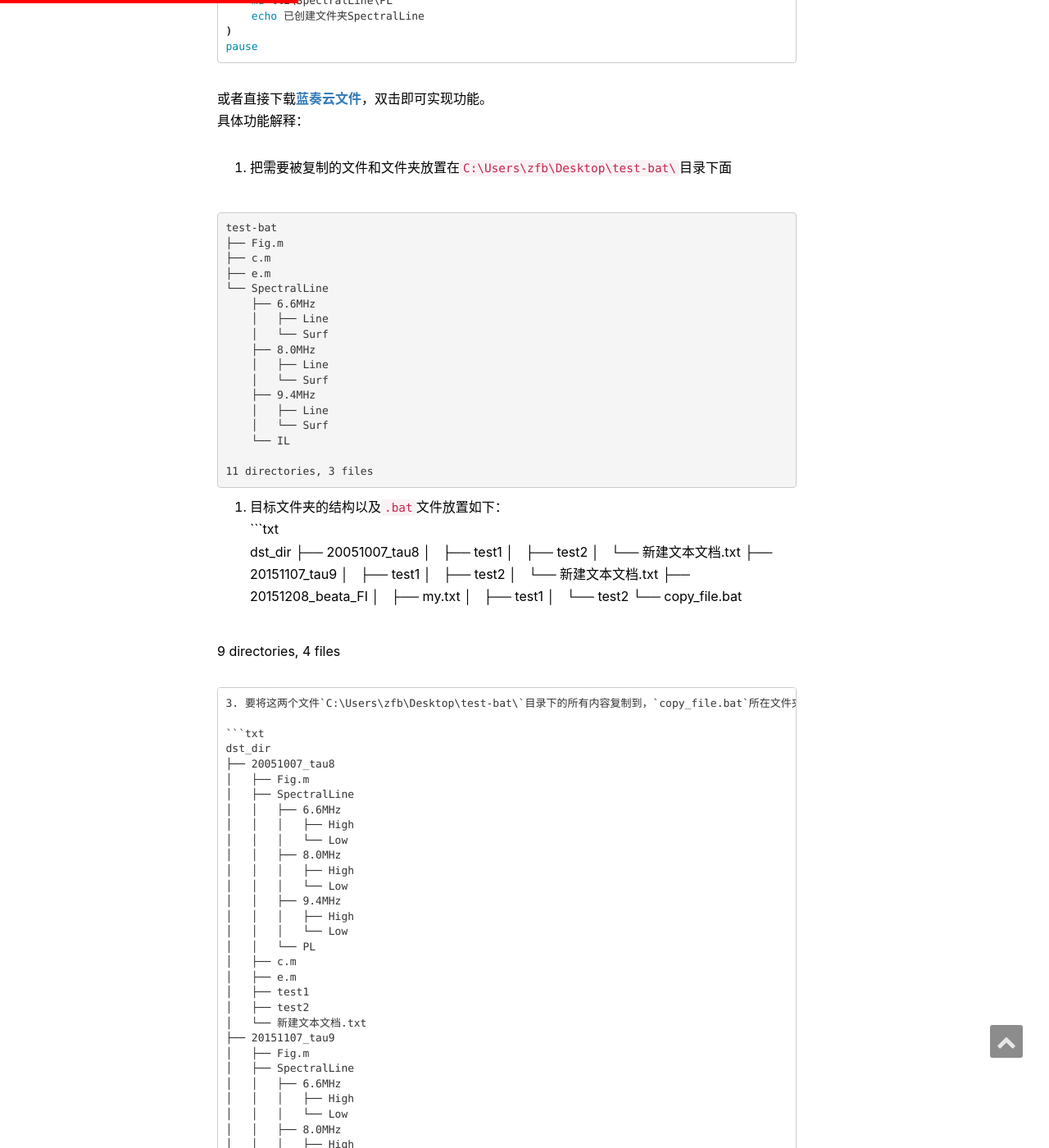
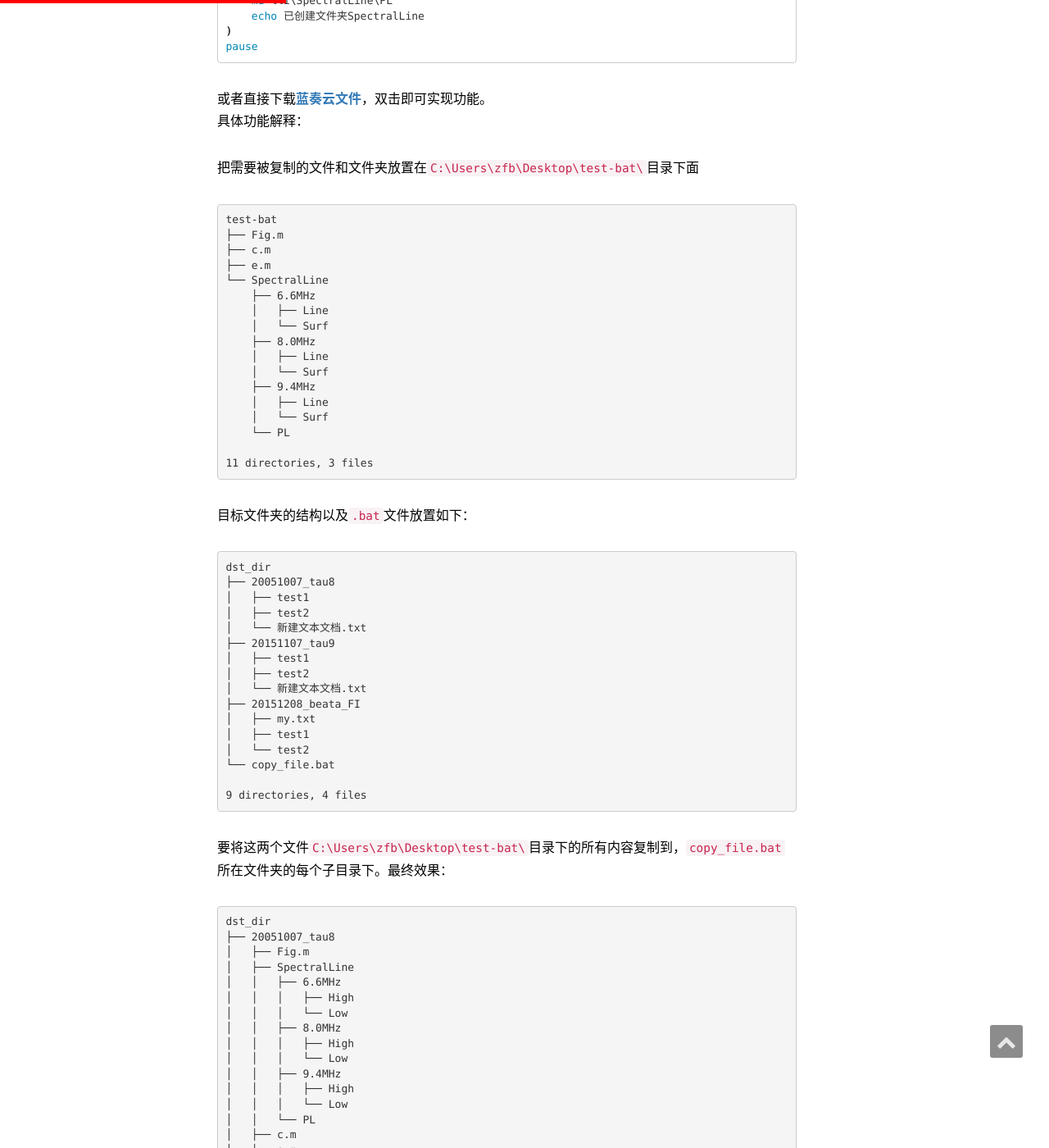
Before and after one commit to zfb132/zfb132.github.com, a Jekyll site: the page built from _posts/2020-07-03-windows_common_bats.md, in a window 1280 px wide and 1400 px high, scrolled down 1400 px. Shown: the whole window at 82% size. Built offline with Jekyll 4.4.1, drawn with Linux system fonts in a browser that asks for light colours; nearby versions of some CDN libraries; comment, search, counter and statistics services are not loaded; some of the changed text lies outside the part shown.

Commit message:
更新排版

````diff
--- a/_posts/2020-07-03-windows_common_bats.md
+++ b/_posts/2020-07-03-windows_common_bats.md
@@ -72,12 +72,12 @@ test-bat
     ├── 9.4MHz
     │   ├── Line
     │   └── Surf
-    └── IL
+    └── PL
 
 11 directories, 3 files
 ```
 
-2. 目标文件夹的结构以及`.bat`文件放置如下：
+目标文件夹的结构以及`.bat`文件放置如下：
 ```txt
 dst_dir
 ├── 20051007_tau8
@@ -96,8 +96,8 @@ dst_dir
 
 9 directories, 4 files
 ```
-3. 要将这两个文件`C:\Users\zfb\Desktop\test-bat\`目录下的所有内容复制到，`copy_file.bat`所在文件夹的每个子目录下。最终效果：
 
+要将这两个文件`C:\Users\zfb\Desktop\test-bat\`目录下的所有内容复制到，`copy_file.bat`所在文件夹的每个子目录下。最终效果：
 ```txt
 dst_dir
 ├── 20051007_tau8
````
Also changed, not shown: other parts of _posts/2020-07-03-windows_common_bats.md (+1 -1 lines).
